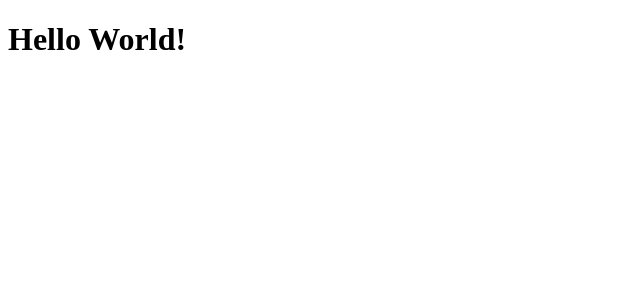
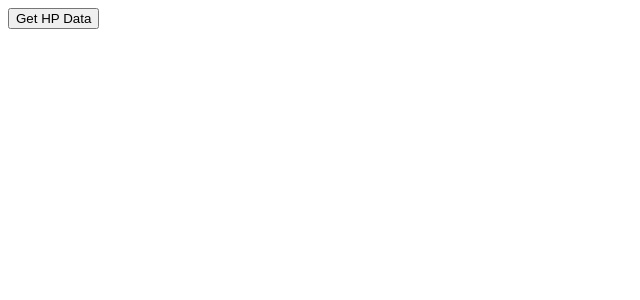
Before and after one commit to b-e-n-murray/mock-tech-test, a React (Create React App) app: page / in a window 1280 px wide. Shown: the top 300 px of the page, without its empty margins (0-640 px from the left). Built offline with nearby package versions, Linux system fonts and the light colour scheme; the HTML template or start-up script is replaced by a standard one.

Commit message:
added axios, can fetch with error message

```diff
--- a/package.json
+++ b/package.json
@@ -4,6 +4,7 @@
   "private": true,
   "license": "CC-BY-NC-ND-4.0",
   "dependencies": {
+    "axios": "^1.3.4",
     "react": "^18.2.0",
     "react-dom": "^18.2.0",
     "react-scripts": "5.0.1",
--- a/src/App.tsx
+++ b/src/App.tsx
@@ -1,5 +1,42 @@
+import axios from "axios";
+import { useState } from "react";
+
+interface CharData {
+  id: string;
+  name: string;
+}
+
 function App(): JSX.Element {
-  return <h1>Hello World!</h1>;
+  const [characters, setCharacters] = useState<CharData[]>([]);
+  const [serverError, setServerError] = useState(false)
+  async function fetchAndStoreHPData() {
+    try {
+      const HPCharData = await axios.get(
+        "https://hp-api.onrender.com/api/characters"
+      );
+      console.log(HPCharData);
+      setCharacters(HPCharData.data);
+      setServerError(false)
+    } catch (error) {
+      console.error("Unable to fetch data");
+      setServerError(true)
+    }
+  }
+  return (
+    <>
+      <button onClick={fetchAndStoreHPData}>Get HP Data</button>
+      {characters.map((character) => {
+        return (
+          <div key={character.id}>
+            <div>{character.id}</div>
+            <div>{character.name}</div>
+          </div>
+        );
+      })}
+      {serverError &&
+          <div>Server Error, try again later</div>}
+    </>
+  );
 }
 
 export default App;
```
Also changed, not shown: 1 other file (tests, documents, lock files or other folders).
